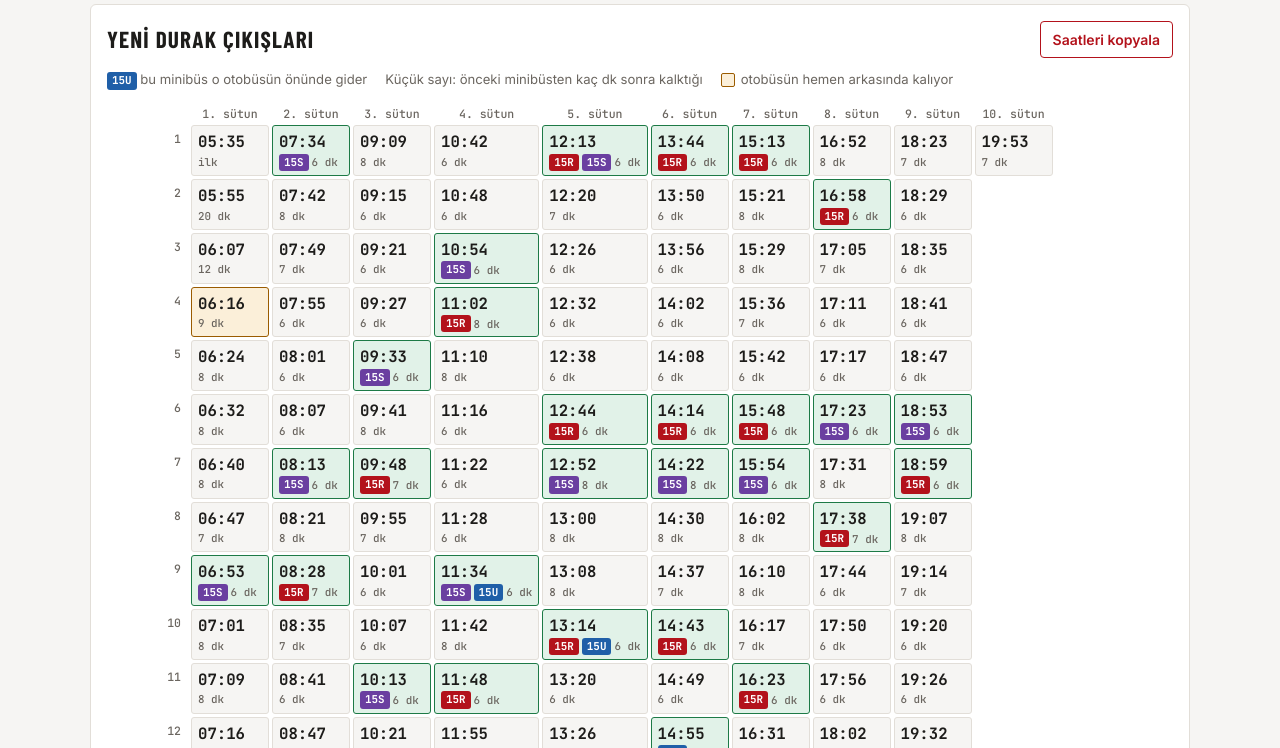
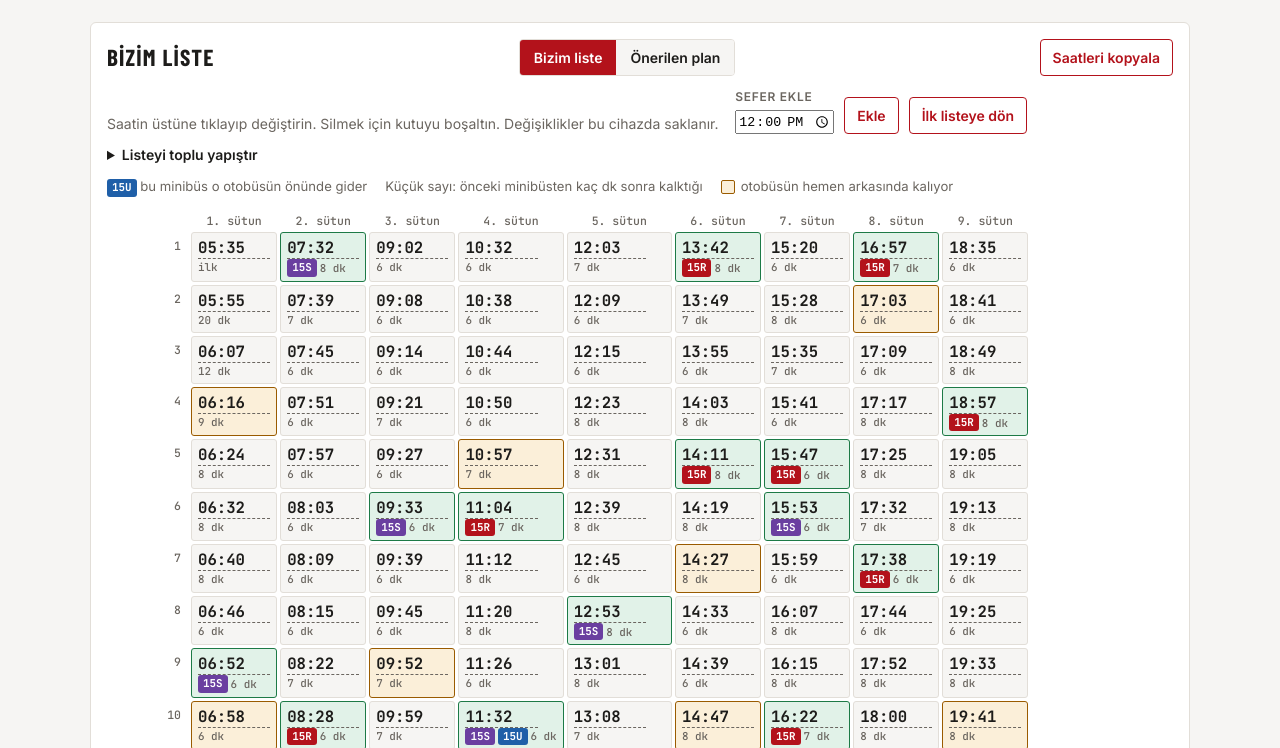
Before and after one commit to dogucandurgun/rasathane-minibus-plani, a plain HTML site: page index.html in a window 1280 px wide. Shown: the part 623-1371 px from the top of the page. Drawn offline with nearby package versions, Linux system fonts and the light colour scheme.

Commit message:
Düzenlenebilir 'Bizim liste' ekle ve önüne geçilen otobüsleri göster
Co-Authored-By: Claude Opus 5.5 <noreply@anthropic.com>

```diff
--- a/index.html
+++ b/index.html
@@ -72,6 +72,16 @@ table.list{border-collapse:collapse;width:100%;font-size:.88rem;font-variant-num
 .btn{font:inherit;font-weight:600;padding:7px 12px;border:1px solid var(--accent);color:var(--accent);background:transparent;border-radius:4px;cursor:pointer}
 .btn:hover{background:var(--accent-soft)}
 .notes{color:var(--muted);font-size:.86rem;max-width:80ch;margin:0;padding-left:18px;display:flex;flex-direction:column;gap:4px}
+.tabs{display:flex;border:1px solid var(--line);border-radius:4px;overflow:hidden;width:max-content;max-width:100%}
+.tabs button{font:inherit;font-weight:600;padding:7px 14px;border:0;background:var(--bg);color:var(--ink);cursor:pointer}
+.tabs button[aria-pressed=true]{background:var(--accent);color:#fff}
+.cell-in{font-family:var(--mono);font-weight:700;font-size:.98rem;width:4.6em;border:0;border-bottom:1px dashed var(--muted);background:transparent;color:var(--ink);padding:0}
+.cell-in:focus{outline:2px solid var(--accent);outline-offset:1px}
+.gapbad{color:var(--accent);font-weight:700}
+.edit-tools{display:flex;flex-wrap:wrap;gap:10px;align-items:flex-end}
+.edit-tools input[type=time]{width:auto}
+textarea#pasteBox{width:100%;box-sizing:border-box;font-family:var(--mono);font-size:.82rem;background:var(--bg);color:var(--ink);border:1px solid var(--line);border-radius:4px;min-height:120px}
+details summary{cursor:pointer;font-weight:600}
 textarea#copyBox{width:100%;box-sizing:border-box;font-family:var(--mono);font-size:.8rem;background:var(--bg);color:var(--ink);border:1px solid var(--line);border-radius:4px;min-height:80px}
 </style>
 </head>
@@ -127,8 +137,24 @@ textarea#copyBox{width:100%;box-sizing:border-box;font-family:var(--mono);font-s
 
   <section class="panel" aria-label="Yeni çıkış saatleri">
     <div class="head-row">
-      <h2>Yeni durak çıkışları</h2>
+      <h2 id="boardTitle">Bizim liste</h2>
+      <div class="tabs" id="modeTabs">
+        <button type="button" data-mode="ours" aria-pressed="true">Bizim liste</button>
+        <button type="button" data-mode="plan" aria-pressed="false">Önerilen plan</button>
+      </div>
       <button class="btn" type="button" id="copyBtn">Saatleri kopyala</button>
+    </div>
+    <div id="editTools" class="edit-tools">
+      <p class="sub" style="flex-basis:100%">Saatin üstüne tıklayıp değiştirin. Silmek için kutuyu boşaltın. Değişiklikler bu cihazda saklanır.</p>
+      <div class="field"><label for="addTime">Sefer ekle</label><input id="addTime" type="time" value="12:00"></div>
+      <button class="btn" type="button" id="addBtn">Ekle</button>
+      <button class="btn" type="button" id="resetBtn">İlk listeye dön</button>
+      <details style="flex-basis:100%">
+        <summary>Listeyi toplu yapıştır</summary>
+        <p class="sub">Excel'den ya da mesajdan kopyaladığınız saatleri buraya yapıştırın. Sıra ve düzen önemli değil, içindeki bütün SS:DD saatleri alınır.</p>
+        <textarea id="pasteBox" aria-label="Yapıştırılacak saatler"></textarea>
+        <button class="btn" type="button" id="pasteBtn">Bu listeyi kullan</button>
+      </details>
     </div>
     <div class="legend">
       <span><span class="badge b15U">15U</span> bu minibüs o otobüsün önünde gider</span>
@@ -140,7 +166,7 @@ textarea#copyBox{width:100%;box-sizing:border-box;font-family:var(--mono);font-s
   </section>
 
   <section class="panel" aria-label="Otobüs otobüs karşılaştırma">
-    <h2>Otobüs otobüs karşılaştırma</h2>
+    <h2>Hangi otobüslerin önündeyiz</h2>
     <p class="sub">“Önde” = minibüs, otobüsün ana yola girdiği noktadan 1 – <span id="leadMaxTxt2">5</span> dk önce geçiyor.</p>
     <div class="scroll"><table class="list" id="list"></table></div>
   </section>
@@ -248,47 +274,82 @@ function params(){
   return {keepUntil: ku ? (+ku[1])*60 + (+ku[2]) : 0, day: state.day, travel: Math.max(1, +$("travel").value || 7), lead, leadMin: 1, leadMax: Math.max(lead+2, 4),
     gapMin: Math.max(1, +$("gapMin").value || 6), gapMax: Math.max(+$("gapMin").value || 6, +$("gapMax").value || 8), bend: Math.max(0, +$("bend").value || 0), incMarked: false};
 }
+const OURS_DEFAULT = `05:35 07:32 09:08 10:38 12:15 13:55 15:35 17:09 18:49
+05:55 07:39 09:14 10:44 12:23 14:03 15:41 17:17 18:57
+06:07 07:45 09:21 10:50 12:31 14:11 15:47 17:25 19:05
+06:16 07:51 09:27 10:57 12:39 14:19 15:53 17:32 19:13
+06:24 07:57 09:33 11:04 12:45 14:27 15:59 17:38 19:19
+06:32 08:03 09:39 11:12 12:53 14:33 16:07 17:44 19:25
+06:40 08:09 09:45 11:20 13:01 14:39 16:15 17:52 19:33
+06:46 08:15 09:52 11:26 13:08 14:47 16:22 18:00 19:41
+06:52 08:22 09:59 11:32 13:14 14:55 16:28 18:08 19:47
+06:58 08:28 10:06 11:38 13:20 15:02 16:34 18:15 19:53
+07:04 08:34 10:13 11:44 13:26 15:08 16:42 18:23
+07:10 08:42 10:20 11:50 13:34 15:14 16:50 18:29
+07:17 08:50 10:26 11:56 13:42 15:20 16:57 18:35
+07:24 08:56 10:32 12:03 13:49 15:28 17:03 18:41
+09:02 12:09`;
+const parseTimes = txt => [...new Set((txt.match(/\b\d{1,2}[:.]\d{2}\b/g) || []).map(x => toMin(x.replace(".",":").padStart(5,"0"))))].filter(m => m >= 0 && m < 24*60).sort((a,b)=>a-b);
+const STORE_KEY = "rasathane-bizim-liste";
+function loadOurs(){ try { const v = localStorage.getItem(STORE_KEY); if (v) { const a = JSON.parse(v); if (Array.isArray(a) && a.length) return a; } } catch(e) {} return parseTimes(OURS_DEFAULT); }
+function saveOurs(){ try { localStorage.setItem(STORE_KEY, JSON.stringify(state.ours)); } catch(e) {} }
+state.ours = loadOurs();
+state.mode = "ours";
+
 function render(){
   const p = params();
   $("leadMaxTxt").textContent = p.leadMax; $("leadMaxTxt2").textContent = p.leadMax;
   document.querySelectorAll("#daySeg button").forEach(b => b.setAttribute("aria-pressed", b.dataset.day === state.day));
+  document.querySelectorAll("#modeTabs button").forEach(b => b.setAttribute("aria-pressed", b.dataset.mode === state.mode));
+  const ours = state.mode === "ours";
+  $("editTools").hidden = !ours;
+  $("boardTitle").textContent = ours ? "Bizim liste" : "Önerilen plan";
   const res = plan(p);
-  const NEW = res.deps.map(d=>d.t);
-  const sOld = score(ORIG, res.events, p), sNew = score(NEW, res.events, p);
+  const PLAN = res.deps.map(d=>d.t), OURS = state.ours;
+  const SHOW = ours ? OURS : PLAN;
+  const sOld = score(ORIG, res.events, p), sShow = score(SHOW, res.events, p), sPlan = score(PLAN, res.events, p), sOurs = score(OURS, res.events, p);
   const pct = s => s.total ? Math.round(100*s.covered/s.total) : 0;
-  const diff = sNew.covered - sOld.covered;
+  const diff = sShow.covered - sOld.covered;
+  const name = ours ? "Bizim liste" : "Önerilen plan";
   $("stats").innerHTML = `
-    <div class="stat"><span class="lbl">Önüne geçilen otobüs</span>
-      <span class="big">${sNew.covered}/${sNew.total}<span class="was">eski plan: ${sOld.covered}</span></span>
-      <span class="${diff>=0?'up':'down'}">${diff>=0?'+':''}${diff} otobüs · %${pct(sNew)} (eski %${pct(sOld)})</span></div>
+    <div class="stat"><span class="lbl">${name}: önüne geçilen otobüs</span>
+      <span class="big">${sShow.covered}/${sShow.total}<span class="was">eski tablo: ${sOld.covered}</span></span>
+      <span class="${diff>=0?'up':'down'}">${diff>=0?'+':''}${diff} otobüs · %${pct(sShow)} (eski %${pct(sOld)})</span></div>
+    <div class="stat"><span class="lbl">${ours ? "Önerilen plan" : "Bizim liste"} ile karşılaştırma</span>
+      <span class="big">${(ours?sPlan:sOurs).covered}/${sShow.total}</span>
+      <span class="sub">${ours ? "önerilen plan bu kadar otobüsün önüne geçiyor" : "bizim liste bu kadar otobüsün önüne geçiyor"}</span></div>
     <div class="stat"><span class="lbl">Otobüsün hemen arkasında kalan sefer</span>
-      <span class="big">${sNew.behind.size}<span class="was">eski plan: ${sOld.behind.size}</span></span>
+      <span class="big">${sShow.behind.size}<span class="was">eski tablo: ${sOld.behind.size}</span></span>
       <span class="sub">otobüsten 0–3 dk sonra aynı noktadan geçen minibüs</span></div>
     <div class="stat"><span class="lbl">Sefer sayısı</span>
-      <span class="big">${NEW.length}<span class="was">eski: ${ORIG.length}</span></span>
-      <span class="sub">${fmt(NEW[0])} – ${fmt(NEW[NEW.length-1])} arası</span></div>`;
+      <span class="big">${SHOW.length}<span class="was">eski: ${ORIG.length}</span></span>
+      <span class="sub">${SHOW.length ? fmt(SHOW[0]) + " – " + fmt(SHOW[SHOW.length-1]) + " arası" : ""}</span></div>`;
 
   // Board: 14 rows, column-major like the stop's printed table.
-  const rows = 14, cols = Math.ceil(NEW.length/rows);
+  const rows = 14, cols = Math.max(1, Math.ceil(SHOW.length/rows));
   const coverMap = new Map();
-  for (const e of res.events) { const b = leadFor(NEW, e); if (b && b.l >= p.leadMin-0.5 && b.l <= p.leadMax+0.5) { if(!coverMap.has(b.d)) coverMap.set(b.d, []); coverMap.get(b.d).push(e); } }
+  for (const e of res.events) { const b = leadFor(SHOW, e); if (b && b.l >= p.leadMin-0.5 && b.l <= p.leadMax+0.5) { if(!coverMap.has(b.d)) coverMap.set(b.d, []); coverMap.get(b.d).push(e); } }
   let html = "<thead><tr><th></th>" + Array.from({length:cols},(_,c)=>`<th>${c+1}. sütun</th>`).join("") + "</tr></thead><tbody>";
   for (let r = 0; r < rows; r++) {
     html += `<tr><td class="row-n empty">${r+1}</td>`;
     for (let c = 0; c < cols; c++) {
       const i = c*rows + r;
-      if (i >= NEW.length) { html += '<td class="empty"></td>'; continue; }
-      const t = NEW[i], delta = i ? t - NEW[i-1] : 0, cov = coverMap.get(t) || [];
-      const cls = cov.length ? "anchor" : (sNew.behind.has(t) ? "behind" : "");
+      if (i >= SHOW.length) { html += '<td class="empty"></td>'; continue; }
+      const t = SHOW[i], delta = i ? t - SHOW[i-1] : 0, cov = coverMap.get(t) || [];
+      const cls = cov.length ? "anchor" : (sShow.behind.has(t) ? "behind" : "");
       const badges = [...new Set(cov.map(e=>e.line))].map(l=>`<span class="badge b${l}">${l}</span>`).join("");
-      html += `<td class="${cls}" title="${i ? 'Önceki seferden ' + delta + ' dk sonra' : 'İlk sefer'}"><span class="t">${fmt(t)}</span><span class="d">${badges}${i ? delta + ' dk' : 'ilk'}</span></td>`;
+      const bad = i && t > p.keepUntil && (delta < p.gapMin || delta > p.gapMax);
+      const gapTxt = i ? `<span class="${bad?'gapbad':''}">${delta} dk</span>` : 'ilk';
+      const timeEl = ours ? `<input class="cell-in" data-i="${i}" value="${fmt(t)}" aria-label="${i+1}. sefer saati" inputmode="numeric">` : `<span class="t">${fmt(t)}</span>`;
+      const tip = cov.length ? cov.map(e=>e.line+' '+e.raw+' önünde').join(', ') : (i ? 'Önceki seferden ' + delta + ' dk sonra' : 'İlk sefer');
+      html += `<td class="${cls}" title="${tip}">${timeEl}<span class="d">${badges}${gapTxt}</span></td>`;
     }
     html += "</tr>";
   }
   $("board").innerHTML = html + "</tbody>";
-  $("copyBox").value = Array.from({length:rows},(_,r)=>Array.from({length:cols},(_,c)=>NEW[c*rows+r]!==undefined?fmt(NEW[c*rows+r]):"").join("\t")).join("\n");
+  $("copyBox").value = Array.from({length:rows},(_,r)=>Array.from({length:cols},(_,c)=>SHOW[c*rows+r]!==undefined?fmt(SHOW[c*rows+r]):"").join("\t")).join("\n");
 
-  // Bus list
+  // Bus list: our list vs suggested plan
   const evs = res.events.slice().sort((a,b)=>a.pass-b.pass);
   const cell = (S, e) => {
     const b = leadFor(S, e);
@@ -297,11 +358,25 @@ function render(){
     const pill = ok ? `<span class="pill ok">${Math.round(b.l)} dk önde</span>` : `<span class="pill ${b.l<p.leadMin?'mid':'no'}">${b.l<p.leadMin? 'çok yakın' : Math.round(b.l)+' dk önde'}</span>`;
     return `<td class="mono">${fmt(b.d)}</td><td>${pill}</td>`;
   };
-  $("list").innerHTML = `<thead><tr><th>Hat</th><th>Otobüs kalkış</th><th>Ana yola giriş</th><th>Eski: minibüs</th><th>Eski durum</th><th>Yeni: minibüs</th><th>Yeni durum</th></tr></thead><tbody>` +
-    evs.map(e => `<tr><td><span class="badge b${e.line}">${e.line}</span>${e.marked?' <small class="sub">-1</small>':''}</td><td class="mono">${e.raw}</td><td class="mono">${fmt(e.pass)} <small class="sub">(${e.line==='15R'?'0':DIST[e.line].toString().replace('.',',')} km)</small></td>${cell(ORIG,e)}${cell(NEW,e)}</tr>`).join("") + "</tbody>";
+  $("list").innerHTML = `<thead><tr><th>Hat</th><th>Otobüs kalkış</th><th>Ana yola giriş</th><th>Bizim liste: minibüs</th><th>Durum</th><th>Önerilen: minibüs</th><th>Durum</th></tr></thead><tbody>` +
+    evs.map(e => `<tr><td><span class="badge b${e.line}">${e.line}</span></td><td class="mono">${e.raw}</td><td class="mono">${fmt(e.pass)} <small class="sub">(${e.line==='15R'?'0':DIST[e.line].toString().replace('.',',')} km)</small></td>${cell(OURS,e)}${cell(PLAN,e)}</tr>`).join("") + "</tbody>";
 }
+function setOurs(list){ state.ours = [...new Set(list)].sort((a,b)=>a-b); saveOurs(); render(); }
 document.querySelectorAll("#daySeg button").forEach(b => b.addEventListener("click", () => { state.day = b.dataset.day; render(); }));
+document.querySelectorAll("#modeTabs button").forEach(b => b.addEventListener("click", () => { state.mode = b.dataset.mode; render(); }));
 ["keepUntil","travel","lead","gapMin","gapMax","bend"].forEach(id => $(id).addEventListener("input", render));
+$("board").addEventListener("change", ev => {
+  const el = ev.target; if (!el.classList.contains("cell-in")) return;
+  const i = +el.dataset.i, v = el.value.trim(), list = state.ours.slice();
+  if (!v) { list.splice(i,1); setOurs(list); return; }
+  const m = v.match(/^(\d{1,2})[:.]?(\d{2})$/);
+  if (!m || +m[1] > 23 || +m[2] > 59) { el.value = fmt(list[i]); return; }
+  list[i] = (+m[1])*60 + (+m[2]); setOurs(list);
+});
+$("board").addEventListener("keydown", ev => { if (ev.key === "Enter" && ev.target.classList.contains("cell-in")) ev.target.blur(); });
+$("addBtn").addEventListener("click", () => { const v = $("addTime").value; if (v) setOurs(state.ours.concat(toMin(v))); });
+$("resetBtn").addEventListener("click", () => setOurs(parseTimes(OURS_DEFAULT)));
+$("pasteBtn").addEventListener("click", () => { const l = parseTimes($("pasteBox").value); if (l.length) { setOurs(l); $("pasteBox").value = ""; } });
 $("copyBtn").addEventListener("click", () => {
   const box = $("copyBox");
   navigator.clipboard.writeText(box.value).then(() => { $("copyBtn").textContent = "Kopyalandı"; setTimeout(()=>$("copyBtn").textContent="Saatleri kopyala",1500); })
```
